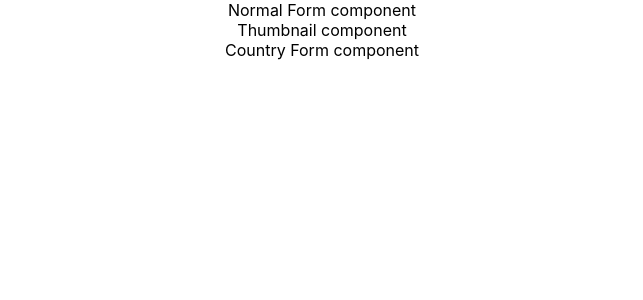
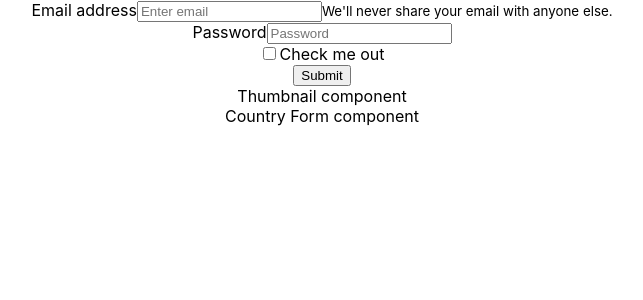
Before and after one commit to menglu95/react-form-prototype, a React (Create React App) app: page / in a window 1280 px wide. Shown: the top 300 px of the page, without its empty margins (318-961 px from the left). Built offline with nearby package versions, Linux system fonts and the light colour scheme.

Commit message:
set up react-bootstrap

```diff
--- a/package.json
+++ b/package.json
@@ -6,6 +6,7 @@
     "@testing-library/jest-dom": "^5.16.2",
     "@testing-library/react": "^12.1.2",
     "@testing-library/user-event": "^13.5.0",
+    "bootstrap": "5.1.3",
     "node-sass": "^7.0.1",
     "react": "^17.0.2",
     "react-bootstrap": "^2.1.2",
--- a/src/components/NormalForm.js
+++ b/src/components/NormalForm.js
@@ -1,10 +1,28 @@
 import React from 'react';
+import { Form, Button } from 'react-bootstrap';
 
 const NormalForm = () => {
   return (
-    <div>
-      Normal Form component
-    </div>
+    <Form>
+      <Form.Group className="mb-3" controlId="formBasicEmail">
+        <Form.Label>Email address</Form.Label>
+        <Form.Control type="email" placeholder="Enter email" />
+        <Form.Text className="text-muted">
+          We'll never share your email with anyone else.
+        </Form.Text>
+      </Form.Group>
+
+      <Form.Group className="mb-3" controlId="formBasicPassword">
+        <Form.Label>Password</Form.Label>
+        <Form.Control type="password" placeholder="Password" />
+      </Form.Group>
+      <Form.Group className="mb-3" controlId="formBasicCheckbox">
+        <Form.Check type="checkbox" label="Check me out" />
+      </Form.Group>
+      <Button variant="primary" type="submit">
+        Submit
+      </Button>
+    </Form>
   )
 }
 
```
Also changed, not shown: 2 other files (tests, documents, lock files or other folders).
